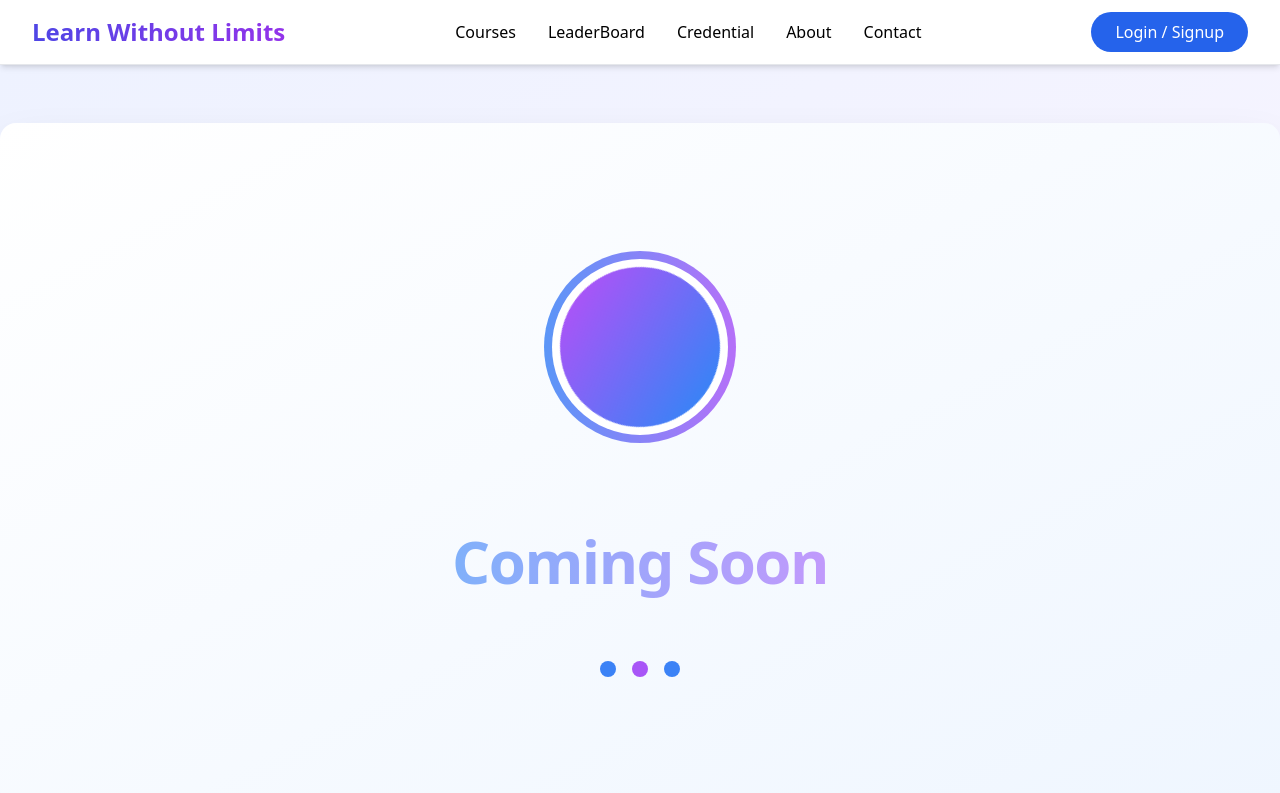
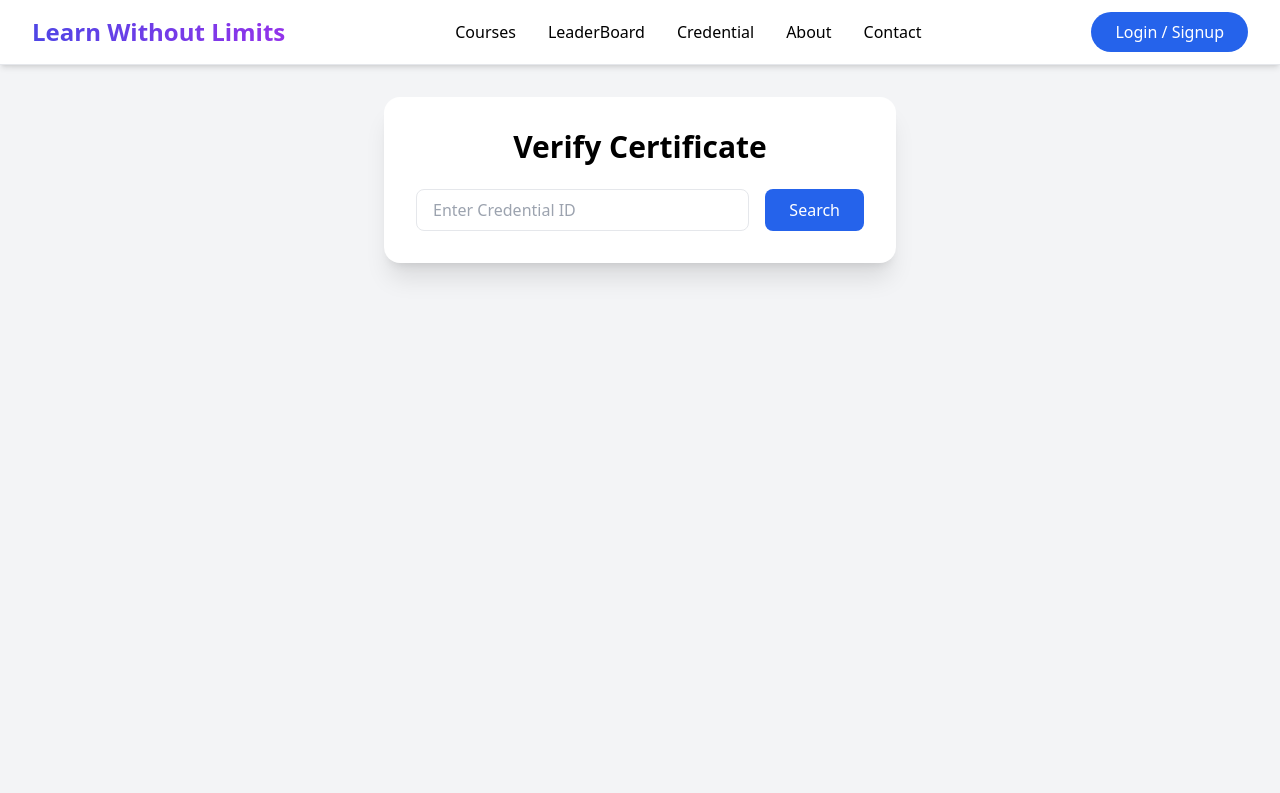
Before and after one commit to BitecodesHub/E-LearningFrontend, a React (Create React App) app: page /credential-verify in a window 1280 px wide. Shown: the top 793 px of the page. Built offline with nearby package versions, Linux system fonts and the light colour scheme.

Commit message:
Added Leader Board

```diff
--- a/src/App.js
+++ b/src/App.js
@@ -9,11 +9,9 @@ import { Contact } from "./components/Contact";
 import { CourseModule } from "./components/CourseModule";
 import CourseModuleDetail from "./components/CourseModuleDetail";
 import { Courses } from "./components/Courses";
-import { CredentialVerify } from "./components/CredentialVerify";
 import { ExamResult } from "./components/ExamResult";
 import { Footer } from "./components/Footer";
 import { HomePage } from "./components/homepage";
-import { LeaderBoard } from "./components/LeaderBoard";
 import { LoginSignup } from "./components/login-signup";
 import ModuleList from "./components/ModuleList";
 import { Navbar } from "./components/Navbar";
@@ -26,6 +24,9 @@ import { Invoice } from "./components/test";
 import { UpdateProfile } from "./components/UpdateProfile";
 import { UserAttempts } from "./components/UserAttempts";
 import { VerifyOtp } from "./components/verifyotp";
+import { VerifyCredential } from "./components/VerifyCredential";
+
+import { LeaderBoard } from "./components/LeaderBoard";
 
 function App() {
   return (
@@ -55,8 +56,8 @@ function App() {
           <Route path="/result/:attemptId" element={<ExamResult />} />
           <Route path="/attempts" element={<UserAttempts />} />
           <Route path="/certificates" element={<ShowCertificates />} />
-          <Route path="/leaderboard" element={<LeaderBoard />} />
-          <Route path="/credential-verify" element={<CredentialVerify />} />
+          <Route path="/leaderboard" element={<LeaderBoard/>} />
+          <Route path="/credential-verify" element={<VerifyCredential />} />
           <Route path="/admincourses" element={<AdminCoursePanel />} />
           {/* Protect Routes */}
           {/* <Route path="/addcourse" element={<ProtectedRoute> <AddCourse /> </ProtectedRoute>}/> */}
--- a/src/components/CredentialVerify.js
+++ /dev/null
@@ -1,31 +0,0 @@
-import React from "react";
-
-export const CredentialVerify = () => {
-  return (
-    <div className="w-full min-h-screen flex flex-col bg-gradient-to-br from-indigo-50 to-purple-50">
-      {/* Navbar at the top */}
-      {/* Main content takes all available space between Navbar and Footer */}
-      <main className="flex-grow flex flex-col items-center justify-center">
-        <div className="w-full bg-gradient-to-br from-white to-blue-50 rounded-2xl shadow-2xl overflow-hidden">
-          <div className="min-h-full flex flex-col items-center justify-center p-32">
-            <div className="relative w-48 h-48 mb-12">
-              <div className="absolute inset-0 bg-gradient-to-r from-blue-500 to-purple-500 rounded-full animate-pulse" />
-              <div className="absolute inset-2 bg-white rounded-full" />
-              <div className="absolute inset-4 bg-gradient-to-r from-blue-500 to-purple-500 rounded-full animate-spin" />
-            </div>
-
-            <h1 className="text-6xl font-black mb-8 p-10 text-center bg-gradient-to-r from-blue-400 to-purple-400 bg-clip-text text-transparent tracking-tight animate-pulse">
-              Coming Soon
-            </h1>
-
-            <div className="flex flex-row items-center justify-center space-x-4">
-              <div className="w-4 h-4 bg-blue-500 rounded-full animate-bounce" />
-              <div className="w-4 h-4 bg-purple-500 rounded-full animate-bounce delay-100" />
-              <div className="w-4 h-4 bg-blue-500 rounded-full animate-bounce delay-200" />
-            </div>
-          </div>
-        </div>
-      </main>
-    </div>
-  );
-};
--- a/src/components/LeaderBoard.js
+++ b/src/components/LeaderBoard.js
@@ -1,30 +1,62 @@
-import React from "react";
+import React, { useEffect, useState } from "react";
 
 export const LeaderBoard = () => {
+  const [leaderboard, setLeaderboard] = useState([]);
+  const [loading, setLoading] = useState(true);
+  const [error, setError] = useState("");
+
+  const apiUrl =
+    process.env.REACT_APP_ENV === "production"
+      ? process.env.REACT_APP_LIVE_API
+      : process.env.REACT_APP_LOCAL_API;
+
+  useEffect(() => {
+    const fetchLeaderboard = async () => {
+      try {
+        const response = await fetch(`${apiUrl}/api/certificates/leaderboard`);
+        if (!response.ok) {
+          throw new Error("Failed to fetch leaderboard");
+        }
+        const data = await response.json();
+        setLeaderboard(data);
+      } catch (err) {
+        setError(err.message);
+      } finally {
+        setLoading(false);
+      }
+    };
+    fetchLeaderboard();
+  }, [apiUrl]);
+
   return (
-    <div className="w-full min-h-screen flex flex-col bg-gradient-to-br from-indigo-50 to-purple-50">
-      {/* Main content takes all available space between Navbar and Footer */}
-      <main className="flex-grow flex flex-col items-center justify-center">
-        <div className="w-full bg-gradient-to-br from-white to-blue-50 rounded-2xl shadow-2xl overflow-hidden">
-          <div className="min-h-full flex flex-col items-center justify-center p-32">
-            <div className="relative w-48 h-48 mb-12">
-              <div className="absolute inset-0 bg-gradient-to-r from-blue-500 to-purple-500 rounded-full animate-pulse" />
-              <div className="absolute inset-2 bg-white rounded-full" />
-              <div className="absolute inset-4 bg-gradient-to-r from-blue-500 to-purple-500 rounded-full animate-spin" />
-            </div>
-
-            <h1 className="text-6xl font-black mb-8 p-10 text-center bg-gradient-to-r from-blue-400 to-purple-400 bg-clip-text text-transparent tracking-tight animate-pulse">
-              Coming Soon
-            </h1>
-
-            <div className="flex flex-row items-center justify-center space-x-4">
-              <div className="w-4 h-4 bg-blue-500 rounded-full animate-bounce" />
-              <div className="w-4 h-4 bg-purple-500 rounded-full animate-bounce delay-100" />
-              <div className="w-4 h-4 bg-blue-500 rounded-full animate-bounce delay-200" />
-            </div>
-          </div>
-        </div>
-      </main>
+    <div className="w-full min-h-screen p-8 bg-gray-100">
+      <div className="bg-white rounded-2xl shadow-xl p-8 max-w-2xl mx-auto">
+        <h1 className="text-3xl font-semibold text-center mb-6">Leaderboard</h1>
+        {loading && <p className="text-center text-gray-500">Loading...</p>}
+        {error && <p className="text-center text-red-500">{error}</p>}
+        {!loading && !error && (
+          <table className="w-full border-collapse border border-gray-300">
+            <thead>
+              <tr className="bg-gray-200">
+                <th className="border p-2">Rank</th>
+                <th className="border p-2">Student Name</th>
+                <th className="border p-2">Course</th>
+                <th className="border p-2">Score</th>
+              </tr>
+            </thead>
+            <tbody>
+              {leaderboard.map((student, index) => (
+                <tr key={index} className="text-center">
+                  <td className="border p-2 font-bold">{index + 1}</td>
+                  <td className="border p-2">{student.userName}</td>
+                  <td className="border p-2">{student.courseName}</td>
+                  <td className="border p-2 text-blue-600 font-semibold">{student.score}%</td>
+                </tr>
+              ))}
+            </tbody>
+          </table>
+        )}
+      </div>
     </div>
   );
 };
--- /dev/null
+++ b/src/components/VerifyCredential.js
@@ -0,0 +1,102 @@
+import React, { useState } from "react";
+
+export const VerifyCredential = () => {
+  const [credentialId, setCredentialId] = useState("");
+  const [certificate, setCertificate] = useState(null);
+  const [loading, setLoading] = useState(false);
+  const [error, setError] = useState("");
+
+  const apiUrl =
+    process.env.REACT_APP_ENV === "production"
+      ? process.env.REACT_APP_LIVE_API
+      : process.env.REACT_APP_LOCAL_API;
+
+  const handleSearch = async () => {
+    setLoading(true);
+    setError("");
+    setCertificate(null);
+
+    try {
+      // Step 1: Fetch Certificate Details
+      const certResponse = await fetch(`${apiUrl}/api/certificates/credential/${credentialId}`);
+      if (!certResponse.ok) throw new Error("Certificate not found");
+
+      const certData = await certResponse.json();
+
+      // Step 2: Fetch User Name
+      const userResponse = await fetch(`${apiUrl}/api/auth/getUsername/${certData.userId}`);
+      if (!userResponse.ok) throw new Error("User not found");
+
+      const userData = await userResponse.text();
+
+      // Step 3: Fetch Course Name
+      const courseResponse = await fetch(`${apiUrl}/course/getCourseName/${certData.courseId}`);
+      if (!courseResponse.ok) throw new Error("Course not found");
+
+      const courseName = await courseResponse.text();
+
+      // Step 4: Update Certificate Data
+      setCertificate({
+        ...certData,
+        userFirstName: userData, // Adjust based on actual response key
+        courseName: courseName,
+      });
+
+    } catch (err) {
+      setError(err.message);
+    } finally {
+      setLoading(false);
+    }
+  };
+
+  return (
+    <div className="w-full min-h-screen p-8 bg-gray-100">
+      <div className="bg-white rounded-2xl shadow-xl p-8 max-w-lg mx-auto">
+        <h1 className="text-3xl font-semibold text-center mb-6">Verify Certificate</h1>
+        <div className="flex gap-4">
+          <input
+            type="text"
+            value={credentialId}
+            onChange={(e) => setCredentialId(e.target.value)}
+            placeholder="Enter Credential ID"
+            className="border rounded-lg px-4 py-2 w-full"
+          />
+          <button
+            onClick={handleSearch}
+            className="bg-blue-600 text-white px-6 py-2 rounded-lg hover:bg-blue-700"
+          >
+            Search
+          </button>
+        </div>
+        {loading && <p className="text-center text-gray-500 mt-4">Searching...</p>}
+        {error && <p className="text-center text-red-500 mt-4">{error}</p>}
+        {certificate && (
+          <div className="border-8 border-blue-100 p-12 mt-6">
+            <h2 className="text-3xl font-serif font-bold text-blue-800 text-center">
+              {certificate.userFirstName}
+            </h2>
+            <p className="text-lg text-gray-600 text-center">
+              has successfully completed the course
+            </p>
+            <h3 className="text-2xl font-semibold text-center mt-2">
+              {certificate.courseName}
+            </h3>
+            <p className="text-center text-gray-600 mt-4">with a score of</p>
+            <p className="text-2xl font-bold text-blue-800 text-center">
+              {certificate.score}%
+            </p>
+            <div className="text-center mt-4">
+              <p className="text-gray-600">Credential ID:</p>
+              <p className="font-mono bg-gray-100 px-3 py-1 inline-block rounded">
+                {certificate.credentialId}
+              </p>
+            </div>
+            <p className="text-center text-gray-600 mt-4">
+              Issued on: {new Date(certificate.issuedAt).toLocaleDateString()}
+            </p>
+          </div>
+        )}
+      </div>
+    </div>
+  );
+};
```
Also changed, not shown: 1 other file (tests, documents, lock files or other folders).
